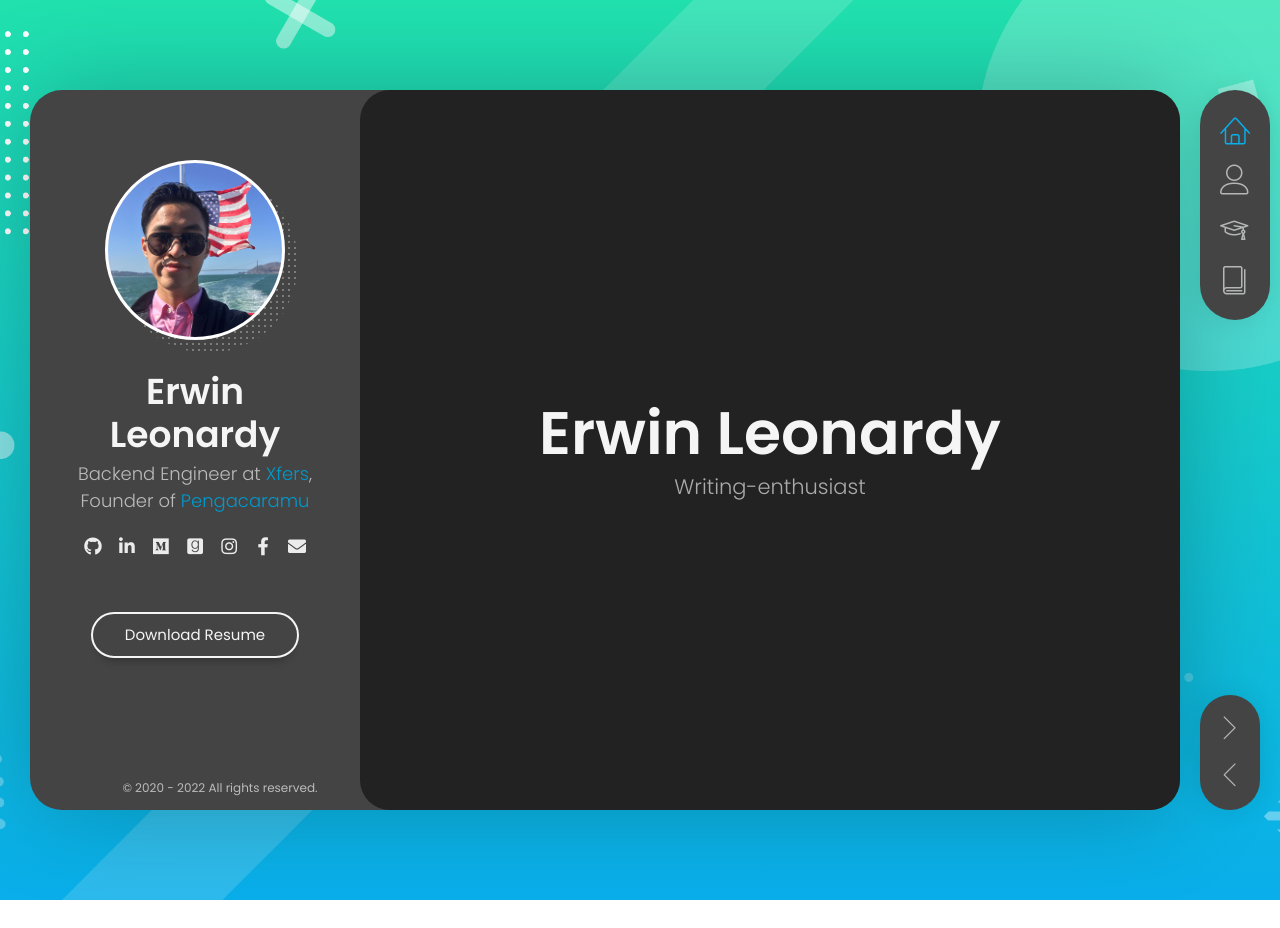
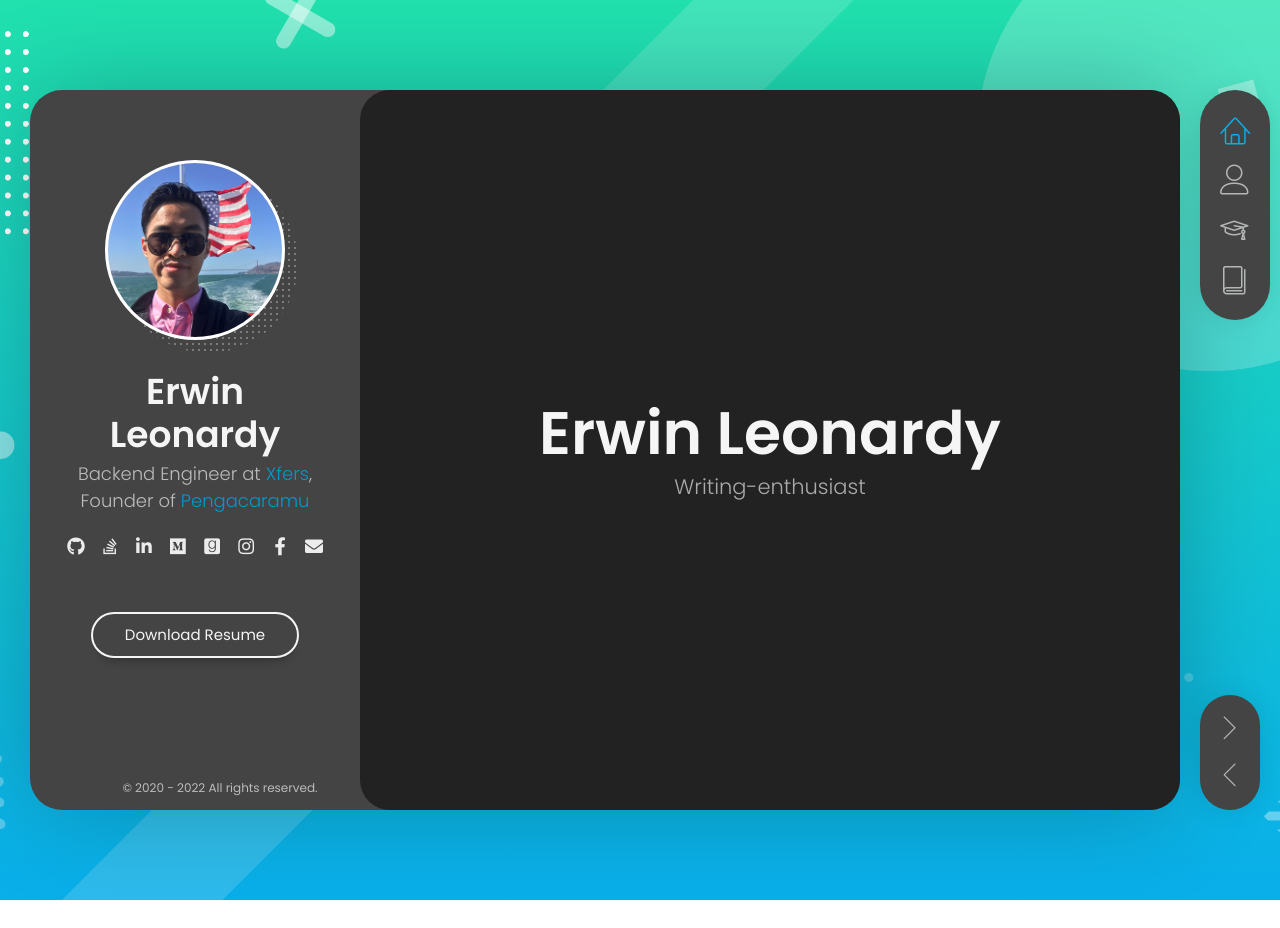
Before and after one commit to erwinleonardy/erwin-leonardy, a Jekyll site: the page built from index.html, in a window 1280 px wide. Built offline with Jekyll 4.4.1, drawn with Linux system fonts in a browser that asks for light colours.

Commit message:
Add link to stackoverflow in sidebar

```diff
--- a/_includes/header.html
+++ b/_includes/header.html
@@ -85,6 +85,7 @@
     <div class="social-links">
       <ul>
         <li><a href="https://github.com/erwinleonardy" target="_blank"><i class="fab fa-github"></i></a></li>
+        <li><a href="https://stackoverflow.com/users/5035395/erwinleonardy" target="_blank"><i class="fab fa-stack-overflow"></i></a></li>
         <li><a href="https://www.linkedin.com/in/erwin-leonardy/" target="_blank"><i class="fab fa-linkedin-in"></i></a></li>
         <li><a href="https://erwinleonardy.medium.com/" target="_blank"><i class="fab fa-medium"></i></a></li>
         <li><a href="https://www.goodreads.com/erwinleonardy" target="_blank"><i class="fab fa-goodreads"></i></a></li>
```
